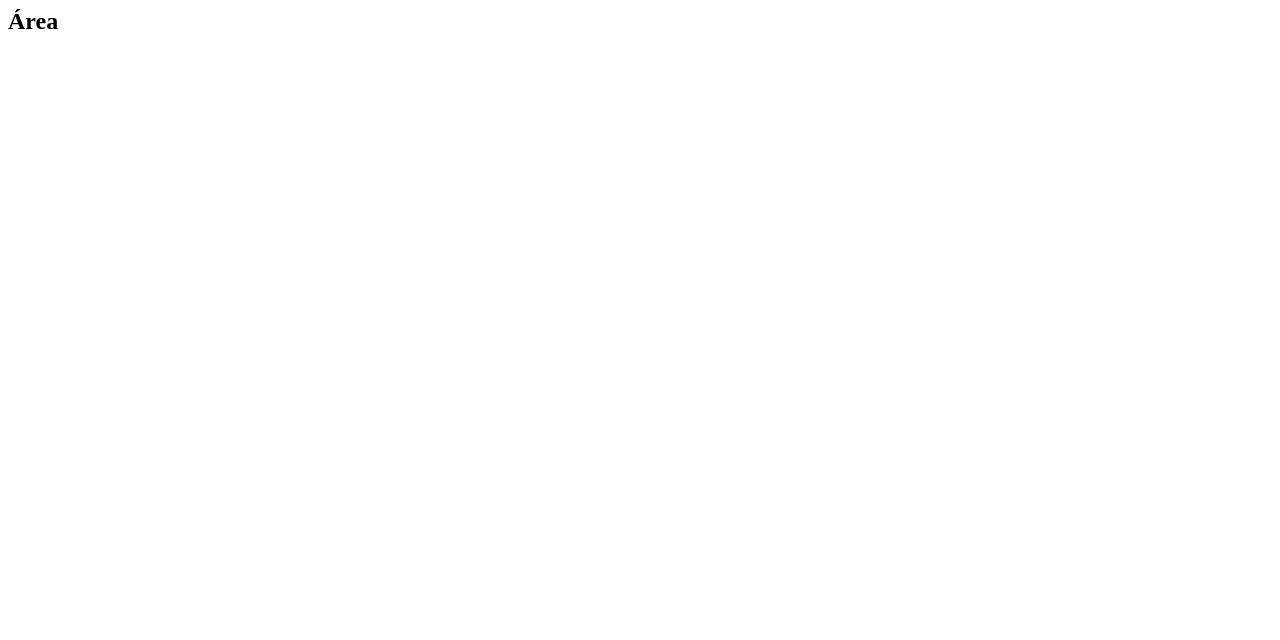
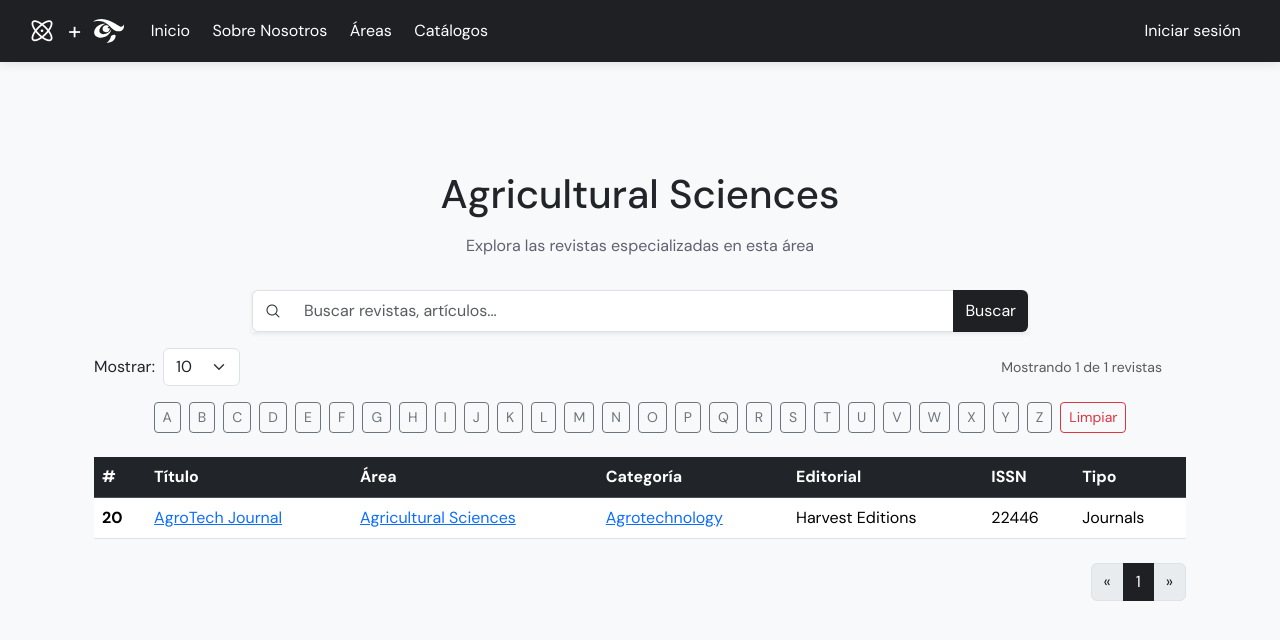
Before and after one commit to verorodzn/magazines-catalog, a Flask app: a page that uses templates/area.html in a window 1280 px wide. Before the commit the part shown is almost empty. Shown: the top 640 px of the page. Run offline with Flask 3, Linux system fonts and the light colour scheme.

Commit message:
Users can now search by area

```diff
--- a/app.py
+++ b/app.py
@@ -141,9 +141,53 @@ def areas():
 
 @app.route('/area/<area_title>')
 def area_detail(area_title):
+    query = request.args.get('query', '').lower()
+    per_page = request.args.get('per_page', default=10, type=int)
+    page = request.args.get('page', default=1, type=int)
+    initial_letter = request.args.get('letter', '').upper()
+
+    # Load magazines from CSV
+    catalog.load_csv('datos/magazines.csv', cc.Magazine)
+    all_magazines = list(catalog.magazines.values())
+
+    # Filter by area
+    filtered_magazines = [mag for mag in all_magazines if mag.area == area_title]
+
+    # Filter by search query
+    if query:
+        filtered_magazines = [
+            mag for mag in filtered_magazines
+            if (query in mag.title.lower()) or
+               (query in mag.category.lower()) or
+               (query in mag.publisher.lower()) or
+               (query in mag.issn.lower()) or
+               (query in mag.publication_type.lower())
+        ]
+
+    # Filter by initial letter
+    if initial_letter:
+        filtered_magazines = [
+            mag for mag in filtered_magazines
+            if mag.title.upper().startswith(initial_letter)
+        ]
+
+    pagination = paginate(filtered_magazines, page, per_page)
+
     return render_template('area.html',
-                         username=session.get('username'),
-                         current_user=catalog.current_user,)
+        username=session.get('username'),
+        current_user=catalog.current_user,
+        area_title=area_title,
+        query=query,
+        magazines=pagination['items'],
+        total_magazines=pagination['total_items'],
+        per_page=pagination['per_page'],
+        page=pagination['page'],
+        total_pages=pagination['total_pages'],
+        has_prev=pagination['has_prev'],
+        has_next=pagination['has_next'],
+        prev_num=pagination['prev_num'],
+        next_num=pagination['next_num']
+    )
 
 
 if __name__ == '__main__':
--- a/templates/area.html
+++ b/templates/area.html
@@ -1 +1,152 @@
-<h2>Área</h2>
+{% extends "base.html" %}
+{% block title %}Sci-Archive{% endblock %}
+
+{% block body %}
+<style>
+    .pagination .page-item.active .page-link {
+        background-color: #1F2024;
+        border-color: #1F2024;
+        color: white;
+    }
+
+    .pagination .page-link {
+        color: #1F2024;
+    }
+
+    .pagination .page-item:not(.active):hover .page-link {
+        background-color: #f0f0f0;
+    }
+</style>
+
+<div class="container">
+    <div class="container d-flex flex-column justify-content-center align-items-center flex-grow-1"
+        style="max-width: 800px;">
+        <!-- Logo and title -->
+        <div class="text-center">
+            <h1>{{ area_title }}</h1>
+            <p class="my-3" style="color: #606071;">Explora las revistas especializadas en esta área</p>
+        </div>
+
+        <!-- Search bar -->
+        <div class="w-100 my-3">
+            <form method="GET" action="{{ url_for('area_detail', area_title=area_title) }}" class="input-group shadow-sm">
+                <span class="input-group-text bg-white border-end-0">
+                    <i class="ph ph-magnifying-glass"></i>
+                </span>
+                <input type="text" name="query" class="form-control border-start-0 py-2"
+                    placeholder="Buscar revistas, artículos..." value="{{ request.args.get('query', '') }}">
+                <button class="btn btn-primary" type="submit" style="background-color: #1F2024; border: none;">
+                    Buscar
+                </button>
+            </form>
+        </div>
+    </div>
+
+    <div class="container row mb-3 align-items-center">
+        {% if query %}
+        <h4 class="my-3">Resultados de "<span class="text-primary">{{ query }}</span>"</h4>
+        {% endif %}
+        <!-- Show # Results -->
+        <div class="col-md-6">
+            <form method="GET" class="d-flex align-items-center form-inline">
+                <label for="per_page" class="me-2">Mostrar:</label>
+                <select name="per_page" id="per_page" class="form-select" onchange="this.form.submit()"
+                    style="width: auto;">
+                    <option value="10" {% if per_page==10 %}selected{% endif %}>10</option>
+                    <option value="50" {% if per_page==50 %}selected{% endif %}>50</option>
+                    <option value="100" {% if per_page==100 %}selected{% endif %}>100</option>
+                </select>
+            </form>
+        </div>
+        <div class="col-md-6 text-md-end">
+            <small class="text-muted">Mostrando {{ magazines|length }} de {{ total_magazines }} revistas</small>
+        </div>
+    </div>
+
+     <div class="container mb-4">
+        <div class="d-flex flex-wrap justify-content-center gap-2">
+            {% for letra in 'ABCDEFGHIJKLMNOPQRSTUVWXYZ' %}
+            <a href="{{ url_for('area_detail', area_title=area_title, letter=letra, query=query) }}"
+                class="btn btn-sm {% if request.args.get('letter') == letra %}btn-dark{% else %}btn-outline-secondary{% endif %}">
+                {{ letra }}
+            </a>
+            {% endfor %}
+            <a href="{{ url_for('area_detail', area_title=area_title, query=query) }}" class="btn btn-sm btn-outline-danger">
+                Limpiar
+            </a>
+        </div>
+    </div>
+
+    <!-- Table -->
+    <div class="container mt-4">
+        <table class="table table-hover">
+            <thead class="table-dark">
+                <tr>
+                    <th scope="col">#</th>
+                    <th scope="col">Título</th>
+                    <th scope="col">Área</th>
+                    <th scope="col">Categoría</th>
+                    <th scope="col">Editorial</th>
+                    <th scope="col">ISSN</th>
+                    <th scope="col">Tipo</th>
+                </tr>
+            </thead>
+            <tbody>
+                {% for magazine in magazines %}
+                <tr>
+                    <th scope="row">{{ magazine.h_index }}</th>
+                    <td><a href="/magazine/{{ magazine.h_index }}">{{ magazine.title }}</a></td>
+                    <td><a href="/area/{{ magazine.area }}">{{ magazine.area }}</a></td>
+                    <td><a href="/category/{{ magazine.category }}">{{ magazine.category }}</a></td>
+                    <td>{{ magazine.publisher }}</td>
+                    <td>{{ magazine.issn }}</td>
+                    <td>{{ magazine.publication_type }}</td>
+                </tr>
+                {% endfor %}
+            </tbody>
+        </table>
+    </div>
+
+    <!-- Pagination -->
+    <nav class="container">
+        <ul class="pagination justify-content-end mt-4">
+            {% if has_prev %}
+            <li class="page-item">
+                <a class="page-link" href="{{ url_for('home', page=prev_num, per_page=per_page) }}">
+                    <span>&laquo;</span>
+                </a>
+            </li>
+            {% else %}
+            <li class="page-item disabled">
+                <a class="page-link" href="#">
+                    <span>&laquo;</span>
+                </a>
+            </li>
+            {% endif %}
+
+            {% for p in range(1, total_pages + 1) %}
+            {% if p == page %}
+            <li class="page-item active"><a class="page-link" href="#">{{ p }}</a></li>
+            {% else %}
+            <li class="page-item"><a class="page-link" href="{{ url_for('home', page=p, per_page=per_page) }}">{{ p
+                    }}</a></li>
+            {% endif %}
+            {% endfor %}
+
+            {% if has_next %}
+            <li class="page-item">
+                <a class="page-link" href="{{ url_for('home', page=next_num, per_page=per_page) }}">
+                    <span>&raquo;</span>
+                </a>
+            </li>
+            {% else %}
+            <li class="page-item disabled">
+                <a class="page-link" href="#">
+                    <span>&raquo;</span>
+                </a>
+            </li>
+            {% endif %}
+        </ul>
+    </nav>
+</div>
+{% endblock %}
```
